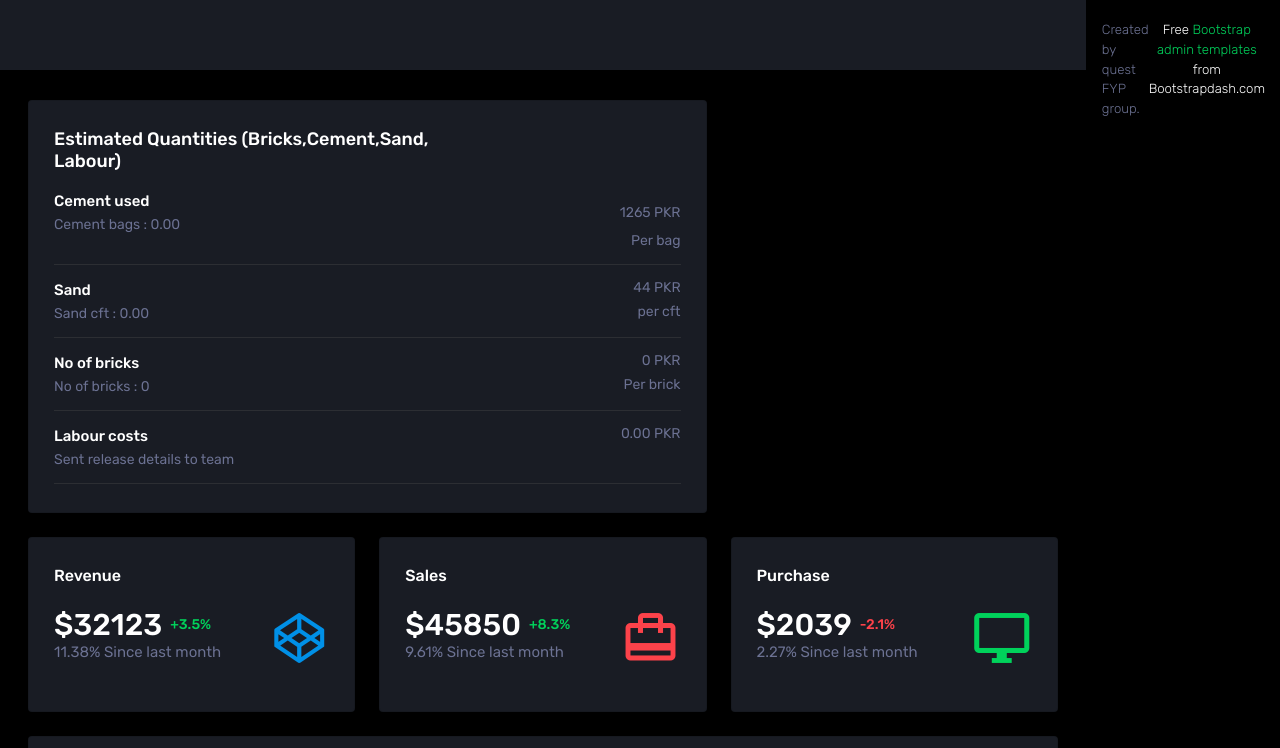
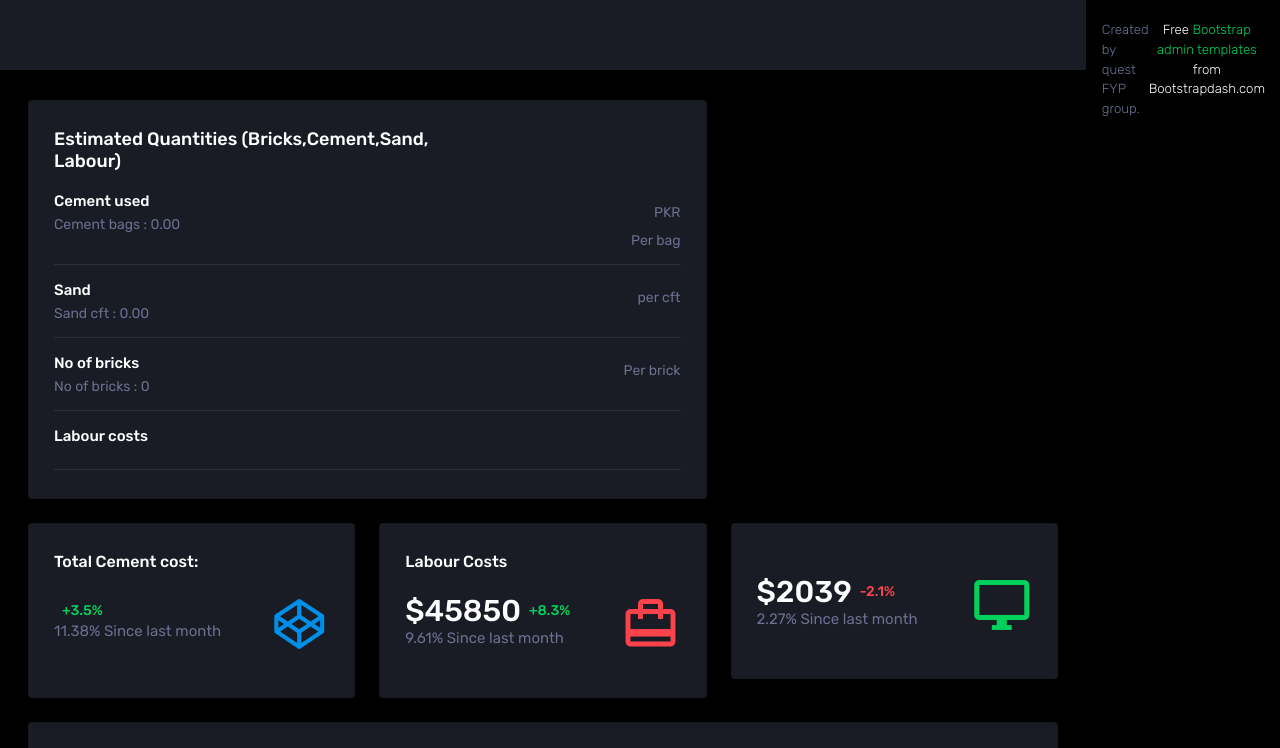
Before and after one commit to CostEstimations/costestimations.github.io, a plain HTML site: page login.html in a window 1280 px wide. Shown: the top 748 px of the page. Drawn offline with Linux system fonts and the light colour scheme; files that its build step writes are made by us from their sources.

Commit message:
Things done

```diff
--- a/assets/js/script.js
+++ b/assets/js/script.js
@@ -38,7 +38,7 @@ document.addEventListener("DOMContentLoaded", function(){
 
 
 
-
+  // Calculation method
     const sand_PerSqFt = 0.45;       //
     const bricksPerSqFt = 8;         // bricks per square foot
     const cementBagsPerSqFt = 0.05;  // cement bags per square foot
@@ -47,39 +47,37 @@ document.addEventListener("DOMContentLoaded", function(){
     const plumbingCostPerSqFt = 150; // PKR per square foot (example)
     const labourPerSqft = 140;
 
-    // Calculations
-    const bricks = Math.round(area * bricksPerSqFt);
-    const cementBags = (area * cementBagsPerSqFt).toFixed(2);
+    // Calculating qunatities (bricks, cementbags, sand costs, crushcosts, plumbingcosts, bbrick)
+    const bricks_quantity = Math.round(area * bricksPerSqFt);
+    const cement_quantity = (area * cementBagsPerSqFt).toFixed(2);
 
-    const sandCft = (area * sandCftPerSqFt).toFixed(2);
-    const crushCft = (area * crushCftPerSqFt).toFixed(2);
-    const plumbingCosts = (area * plumbingCostPerSqFt).toFixed(2);
-    const labourCosts = (area * labourPerSqft).toFixed(2);
-    document.getElementById("cement_used").innerText = "Cement bags : " + cementBags;
-    document.getElementById("sand_used").innerText = "Sand cft : "+ sandCft;
-    console.log(document.getElementById("sand_used").innerText);
-    document.getElementById("crush_used").innerText = "No of bricks : "+ bricks;
+    const sand_quantity = (area * sandCftPerSqFt).toFixed(2);
+    const crush_quantity = (area * crushCftPerSqFt).toFixed(2);
+
+
+    const plumbing_costs = (area * plumbingCostPerSqFt).toFixed(2);
+    const labour_costs = (area * labourPerSqft).toFixed(2);
+
+
+
+
+
+
+
+    document.getElementById("cement_used").innerText = "Cement bags : " + cement_quantity;
+    document.getElementById("sand_used").innerText = "Sand cft : "+ sand_quantity;
+    document.getElementById("crush_used").innerText = "No of bricks : "+ bricks_quantity;
     document.getElementById("bricks_shown").innerText =  bricks + " PKR";
-    document.getElementById("labour_used").innerText =  labourCosts+ " PKR"
+    document.getElementById("labour_used").innerText =  labour_costs+ " PKR";
+
 
     document.getElementById("sand_price_shown").innerText = sand_ind +" PKR";
     document.getElementById("cement_price_shown").innerText = cement_ind+ " PKR";
-    document.getElementById("labour_used").innerTEXT = labourCosts;
-
-    if (choice == 'industory'){
-
+    document.getElementById("labour_used").innerTEXT = labour_costs;
 
     }
 
-
-            console.log(cementBags);
-            console.log(sandCft);
-            console.log(crushCft);
-            console.log(plumbingCosts);
-
-}
-
     )
 
-    window.items = ["window", crushCft];
+    window.items = ["window", crushCosts];
     console.log("Script loaded sucessfully!");
--- a/login.html
+++ b/login.html
@@ -375,7 +375,7 @@
                             <div class="preview-item-content d-sm-flex flex-grow">
                               <div class="flex-grow">
                                 <h6 class="preview-subject">Labour costs</h6>
-                                <p id="plumbing_used" class="text-muted mb-0">Sent release details to team</p>
+                                <p id="labour_used" class="text-muted mb-0"></p>
                               </div>
                               <div class="mr-auto text-sm-right pt-2 pt-sm-0">
                                 <p id="labour_used" class="text-muted"></p>
@@ -410,11 +410,11 @@
               <div class="col-sm-4 grid-margin">
                 <div class="card">
                   <div class="card-body">
-                    <h5>Revenue</h5>
+                    <h5>Total Cement cost: </h5>
                     <div class="row">
                       <div class="col-8 col-sm-12 col-xl-8 my-auto">
                         <div class="d-flex d-sm-block d-md-flex align-items-center">
-                          <h2 class="mb-0">$32123</h2>
+                          <h2 id="cement_cost" class="mb-0"></h2>
                           <p class="text-success ml-2 mb-0 font-weight-medium">+3.5%</p>
                         </div>
                         <h6 class="text-muted font-weight-normal">11.38% Since last month</h6>
@@ -429,11 +429,11 @@
               <div class="col-sm-4 grid-margin">
                 <div class="card">
                   <div class="card-body">
-                    <h5>Sales</h5>
+                    <h5>Labour Costs</h5>
                     <div class="row">
                       <div class="col-8 col-sm-12 col-xl-8 my-auto">
                         <div class="d-flex d-sm-block d-md-flex align-items-center">
-                          <h2 class="mb-0">$45850</h2>
+                          <h2 id="labour_costs" class="mb-0">$45850</h2>
                           <p class="text-success ml-2 mb-0 font-weight-medium">+8.3%</p>
                         </div>
                         <h6 class="text-muted font-weight-normal"> 9.61% Since last month</h6>
@@ -448,7 +448,7 @@
               <div class="col-sm-4 grid-margin">
                 <div class="card">
                   <div class="card-body">
-                    <h5>Purchase</h5>
+                    <h5></h5>
                     <div class="row">
                       <div class="col-8 col-sm-12 col-xl-8 my-auto">
                         <div class="d-flex d-sm-block d-md-flex align-items-center">
```
Also changed, not shown: index.html (+2 -2 lines).
